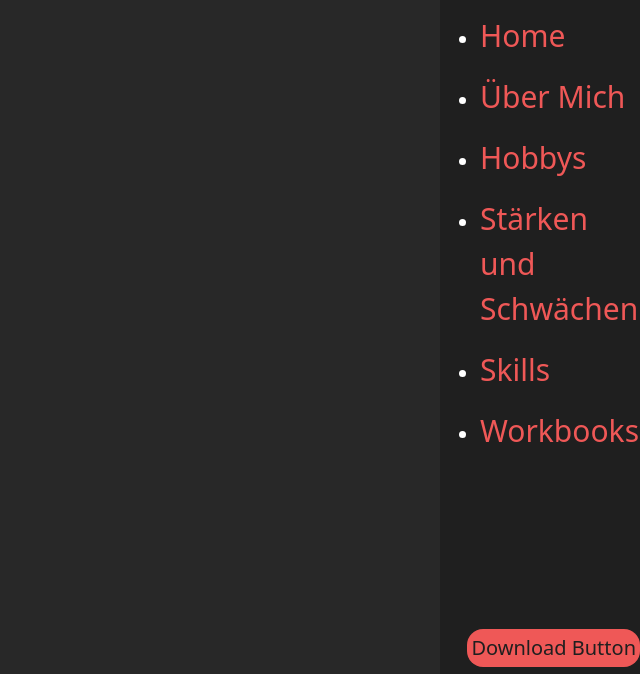
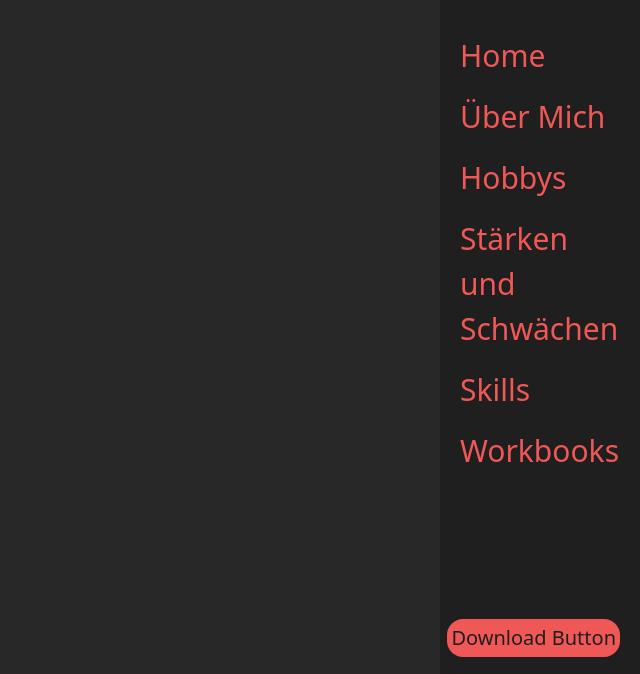
Before and after one commit to lebaguette248/website_alerusso, a plain HTML site: page index.html in a window 1280 px wide. Shown: the part 123-797 px from the top of the page, without its empty margins (640-1280 px from the left). Drawn offline with nearby package versions, Linux system fonts and the light colour scheme.

Commit message:
Semi-final Commit NL

```diff
--- a/index.html
+++ b/index.html
@@ -29,13 +29,13 @@
       <div style="padding: 20px">
         <img src="./BSPIMG.png" id="img_logo" />
       </div>
-      <ul>
-        <li class="li_navbar"><a href="#home">Home</a></li>
+      <ul style="padding: 20px;">
+        <li class="li_navbar"><a href="#main">Home</a></li>
         <li class="li_navbar"><a href="#aboutme">Über Mich</a></li>
         <li class="li_navbar"><a href="#hobbys">Hobbys</a></li>
         <li class="li_navbar"><a href="#stärkeundschwäche">Stärken und Schwächen</a></li>
         <li class="li_navbar"><a href="#skills">Skills</a></li>
-        <li class="li_navbar"><a href="#stre-weak">Workbooks</a></li>
+        <li class="li_navbar"><a href="#workbooks">Workbooks</a></li>
       </ul>
       <button class="button_navbar">Download Button</button>
     </nav>
@@ -70,12 +70,12 @@
           <div class="offcanvas-body">
             <ul class="navbar-nav justify-content-end flex-grow-1 pe-3">
 
-              <li class="nav-item"><a class="nav-link" href="#home">Home</a></li>
+              <li class="nav-item"><a class="nav-link" href="#main">Home</a></li>
                 <li class="nav-item"><a class="nav-link" href="#aboutme">Über Mich</a></li>
                 <li class="nav-item"><a class="nav-link" href="#hobbys">Hobbys</a></li>
                 <li class="nav-item"><a class="nav-link" href="#stärkeundschwäche">Stärken und Schwächen</a></li>
                 <li class="nav-item"><a class="nav-link" href="#skills">Skills</a></li>
-                <li class="nav-item"><a class="nav-link" href="">Workbooks</a></li>
+                <li class="nav-item"><a class="nav-link" href="#workbooks">Workbooks</a></li>
 
                 </a>
 
--- a/style.css
+++ b/style.css
@@ -47,6 +47,7 @@ body  {
 
 .li_navbar  {
   margin-top: 10%;
+  list-style: none;
 }
 
 
@@ -60,8 +61,8 @@ body  {
   color: var(--navbar-background-color);
 
   position: fixed;
-  right: 0;
-  bottom: 10px;
+  right: 20px;
+  bottom: 20px;
 }
 
 .li_navbar a  {
```
